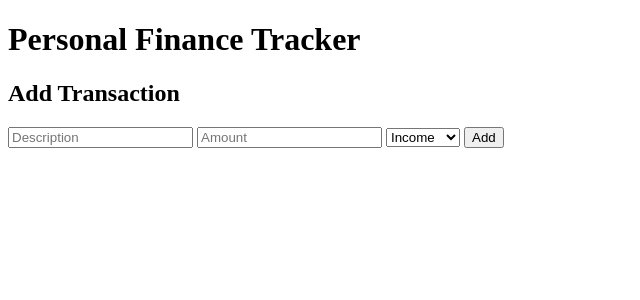
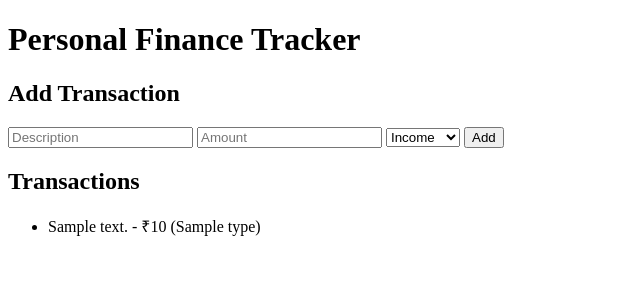
Before and after one commit to NitmreBlde/Personal-Finance-Tracker, a Flask app: template templates/index.html in a window 1280 px wide. Shown: the top 300 px of the page, without its empty margins (0-640 px from the left). Run offline with Flask 3, Linux system fonts and the light colour scheme; the template is opened without the code that fills it: most values are stand-ins (such as "Sample title", 1, 10 or a date in 2020).

Commit message:
Enhance transaction form with required fields
Updated the transaction form to include required fields and method.

```diff
--- a/templates/index.html
+++ b/templates/index.html
@@ -1,5 +1,6 @@
 <!DOCTYPE html>
 <html>
+
 <head>
     <title>Personal Finance Tracker</title>
 </head>
@@ -10,16 +11,32 @@
 
 <h2>Add Transaction</h2>
 
-<form>
-    <input type="text" placeholder="Description">
-    <input type="number" placeholder="Amount">
-    <select>
-        <option>Income</option>
-        <option>Expense</option>
-    </select>
+<form method="POST">
 
-    <button>Add</button>
+<input type="text" name="description" placeholder="Description" required>
+
+<input type="number" name="amount" placeholder="Amount" required>
+
+<select name="type">
+<option value="Income">Income</option>
+<option value="Expense">Expense</option>
+</select>
+
+<button type="submit">Add</button>
+
 </form>
+
+<h2>Transactions</h2>
+
+<ul>
+{% for t in transactions %}
+
+<li>
+{{ t.description }} - ₹{{ t.amount }} ({{ t.type }})
+</li>
+
+{% endfor %}
+</ul>
 
 </body>
 </html>
```
